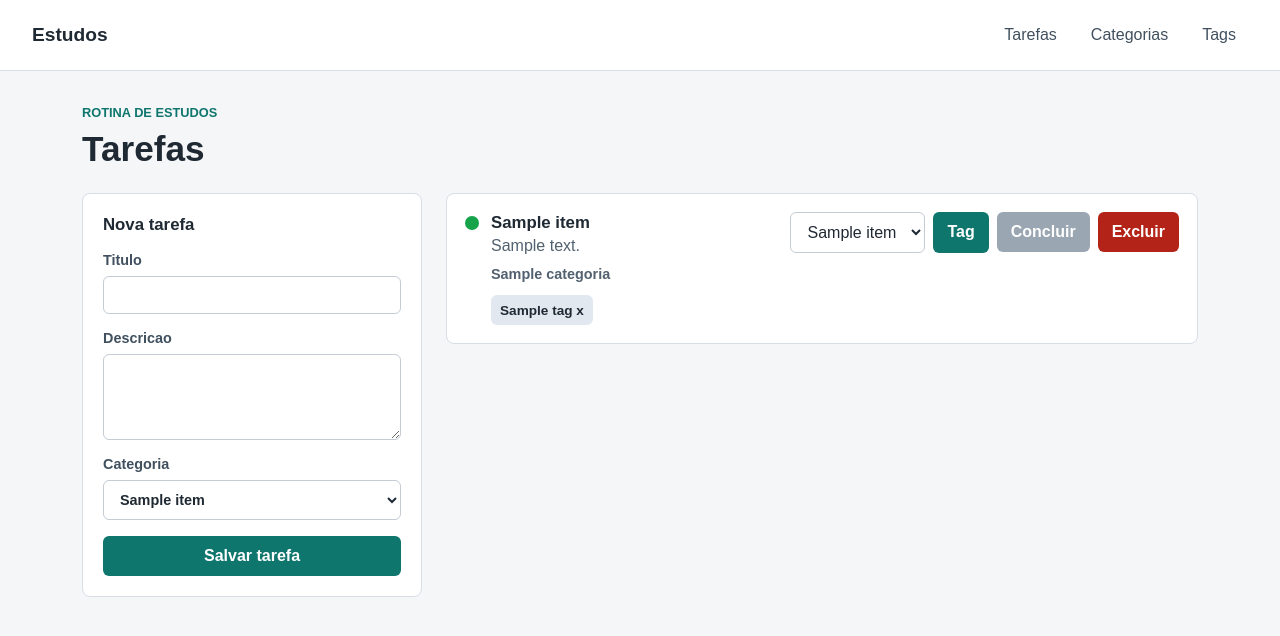
After one commit to PedroCB11/ProjetoFinalC216L, a Flask app: page /tarefas in a window 1280 px wide. The commit adds this page. Shown: the top 636 px of the page. Run offline with Flask 3, Linux system fonts and the light colour scheme; a database or web service that is not in the repository returns one stand-in record (values such as "Sample title"); data that the repository does not hold is empty.

Commit message:
adiciona testes do backend e adicionei o front

```diff
--- a/frontend/app.py
+++ b/frontend/app.py
@@ -1,8 +1,121 @@
-from flask import Flask, render_template
+import os
+
+import requests
+from flask import Flask, redirect, render_template, request, url_for
 
 app = Flask(__name__)
+
+API_BASE_URL = os.getenv("API_BASE_URL", "http://localhost:8000")
+API_TIMEOUT = 1.5
+
+
+def api_get(path, default=None):
+    try:
+        response = requests.get(f"{API_BASE_URL}{path}", timeout=API_TIMEOUT)
+        response.raise_for_status()
+        return response.json()
+    except requests.RequestException:
+        return default if default is not None else []
+
+
+def api_send(method, path, payload=None):
+    try:
+        response = requests.request(
+            method,
+            f"{API_BASE_URL}{path}",
+            json=payload,
+            timeout=API_TIMEOUT,
+        )
+        return response.ok
+    except requests.RequestException:
+        return False
 
 
 @app.get("/")
 def index():
-    return render_template("index.html")
+    return redirect(url_for("tarefas"))
+
+
+@app.get("/tarefas")
+def tarefas():
+    return render_template(
+        "tarefas.html",
+        tarefas=api_get("/tarefas/", []),
+        categorias=api_get("/categorias/", []),
+        tags=api_get("/tags/", []),
+    )
+
+
+@app.post("/tarefas")
+def criar_tarefa():
+    payload = {
+        "titulo": request.form["titulo"],
+        "descricao": request.form.get("descricao") or None,
+        "concluida": False,
+        "categoria_id": int(request.form["categoria_id"]),
+    }
+    api_send("POST", "/tarefas/", payload)
+    return redirect(url_for("tarefas"))
+
+
+@app.post("/tarefas/<int:tarefa_id>/concluir")
+def concluir_tarefa(tarefa_id):
+    api_send("PUT", f"/tarefas/{tarefa_id}", {"concluida": True})
+    return redirect(url_for("tarefas"))
+
+
+@app.post("/tarefas/<int:tarefa_id>/excluir")
+def excluir_tarefa(tarefa_id):
+    api_send("DELETE", f"/tarefas/{tarefa_id}")
+    return redirect(url_for("tarefas"))
+
+
+@app.post("/tarefas/<int:tarefa_id>/tags")
+def vincular_tag(tarefa_id):
+    tag_id = int(request.form["tag_id"])
+    api_send("POST", f"/tarefas/{tarefa_id}/tags/{tag_id}")
+    return redirect(url_for("tarefas"))
+
+
+@app.post("/tarefas/<int:tarefa_id>/tags/<int:tag_id>/remover")
+def remover_tag(tarefa_id, tag_id):
+    api_send("DELETE", f"/tarefas/{tarefa_id}/tags/{tag_id}")
+    return redirect(url_for("tarefas"))
+
+
+@app.get("/categorias")
+def categorias():
+    return render_template("categorias.html", categorias=api_get("/categorias/", []))
+
+
+@app.post("/categorias")
+def criar_categoria():
+    payload = {
+        "nome": request.form["nome"],
+        "descricao": request.form.get("descricao") or None,
+    }
+    api_send("POST", "/categorias/", payload)
+    return redirect(url_for("categorias"))
+
+
+@app.post("/categorias/<int:categoria_id>/excluir")
+def excluir_categoria(categoria_id):
+    api_send("DELETE", f"/categorias/{categoria_id}")
+    return redirect(url_for("categorias"))
+
+
+@app.get("/tags")
+def tags():
+    return render_template("tags.html", tags=api_get("/tags/", []))
+
+
+@app.post("/tags")
+def criar_tag():
+    api_send("POST", "/tags/", {"nome": request.form["nome"]})
+    return redirect(url_for("tags"))
+
+
+@app.post("/tags/<int:tag_id>/excluir")
+def excluir_tag(tag_id):
+    api_send("DELETE", f"/tags/{tag_id}")
+    return redirect(url_for("tags"))
--- a/frontend/static/css/styles.css
+++ b/frontend/static/css/styles.css
@@ -1,7 +1,7 @@
 :root {
   color-scheme: light;
   font-family: Arial, Helvetica, sans-serif;
-  background: #f6f7f9;
+  background: #f4f6f8;
   color: #1f2933;
 }
 
@@ -13,33 +13,250 @@ body {
   margin: 0;
 }
 
-.shell {
-  min-height: 100vh;
-  display: grid;
-  place-items: center;
+button,
+input,
+select,
+textarea {
+  font: inherit;
+}
+
+.topbar {
+  display: flex;
+  align-items: center;
+  justify-content: space-between;
+  gap: 24px;
+  padding: 18px 32px;
+  background: #ffffff;
+  border-bottom: 1px solid #d8dee6;
+}
+
+.brand {
+  color: #1f2933;
+  font-size: 1.2rem;
+  font-weight: 800;
+  text-decoration: none;
+}
+
+.nav {
+  display: flex;
+  gap: 10px;
+  flex-wrap: wrap;
+}
+
+.nav a {
+  color: #40505f;
+  padding: 8px 12px;
+  text-decoration: none;
+}
+
+.nav a:hover {
+  color: #0f766e;
+}
+
+.page {
+  width: min(1180px, 100%);
+  margin: 0 auto;
   padding: 32px;
 }
 
-.intro {
-  width: min(720px, 100%);
+.page-header {
+  display: flex;
+  align-items: end;
+  justify-content: space-between;
+  margin-bottom: 24px;
 }
 
 .eyebrow {
-  margin: 0 0 12px;
-  color: #2f6f5e;
-  font-size: 0.875rem;
-  font-weight: 700;
+  margin: 0 0 8px;
+  color: #0f766e;
+  font-size: 0.8rem;
+  font-weight: 800;
   text-transform: uppercase;
 }
 
+h1,
+h2,
+p {
+  margin: 0;
+}
+
 h1 {
-  margin: 0 0 16px;
-  font-size: clamp(2rem, 5vw, 4rem);
-  line-height: 1.05;
+  font-size: 2.2rem;
+  line-height: 1.1;
+}
+
+h2 {
+  font-size: 1.05rem;
+  line-height: 1.3;
 }
 
 p {
-  margin: 0;
-  font-size: 1.125rem;
-  line-height: 1.6;
+  color: #52616f;
+  line-height: 1.5;
 }
+
+.layout {
+  display: grid;
+  grid-template-columns: minmax(260px, 340px) 1fr;
+  gap: 24px;
+  align-items: start;
+}
+
+.panel,
+.item,
+.empty {
+  background: #ffffff;
+  border: 1px solid #d8dee6;
+  border-radius: 8px;
+}
+
+.panel {
+  display: grid;
+  gap: 16px;
+  padding: 20px;
+}
+
+label {
+  display: grid;
+  gap: 8px;
+  color: #40505f;
+  font-size: 0.9rem;
+  font-weight: 700;
+}
+
+input,
+select,
+textarea {
+  width: 100%;
+  border: 1px solid #c5ccd5;
+  border-radius: 6px;
+  padding: 10px 12px;
+  background: #ffffff;
+  color: #1f2933;
+}
+
+button {
+  min-height: 40px;
+  border: 0;
+  border-radius: 6px;
+  padding: 9px 14px;
+  background: #0f766e;
+  color: #ffffff;
+  cursor: pointer;
+  font-weight: 700;
+}
+
+button:hover {
+  background: #115e59;
+}
+
+button:disabled {
+  background: #9aa6b2;
+  cursor: not-allowed;
+}
+
+.danger {
+  background: #b42318;
+}
+
+.danger:hover {
+  background: #8f1d15;
+}
+
+.list {
+  display: grid;
+  gap: 14px;
+}
+
+.list.compact {
+  grid-template-columns: repeat(auto-fit, minmax(220px, 1fr));
+}
+
+.item {
+  display: flex;
+  justify-content: space-between;
+  gap: 16px;
+  padding: 18px;
+}
+
+.item-main {
+  display: flex;
+  gap: 12px;
+}
+
+.status {
+  width: 14px;
+  height: 14px;
+  margin-top: 4px;
+  flex: 0 0 14px;
+  border-radius: 999px;
+  background: #f59e0b;
+}
+
+.status.done {
+  background: #16a34a;
+}
+
+.meta {
+  margin-top: 6px;
+  font-size: 0.9rem;
+  font-weight: 700;
+}
+
+.chips {
+  display: flex;
+  flex-wrap: wrap;
+  gap: 8px;
+  margin-top: 10px;
+}
+
+.chip {
+  min-height: 30px;
+  padding: 5px 9px;
+  background: #e2e8f0;
+  color: #1f2933;
+  font-size: 0.85rem;
+}
+
+.chip:hover {
+  background: #cbd5e1;
+}
+
+.actions {
+  display: flex;
+  align-items: start;
+  gap: 8px;
+  flex-wrap: wrap;
+  justify-content: end;
+}
+
+.actions form {
+  display: flex;
+  gap: 8px;
+}
+
+.empty {
+  padding: 24px;
+  color: #52616f;
+}
+
+@media (max-width: 820px) {
+  .topbar,
+  .page-header,
+  .item {
+    align-items: stretch;
+    flex-direction: column;
+  }
+
+  .layout {
+    grid-template-columns: 1fr;
+  }
+
+  .page {
+    padding: 24px 16px;
+  }
+
+  .actions {
+    justify-content: start;
+  }
+}
--- /dev/null
+++ b/frontend/templates/base.html
@@ -0,0 +1,23 @@
+<!doctype html>
+<html lang="pt-BR">
+  <head>
+    <meta charset="utf-8">
+    <meta name="viewport" content="width=device-width, initial-scale=1">
+    <title>{% block title %}Gerenciador de Estudos{% endblock %}</title>
+    <link rel="stylesheet" href="{{ url_for('static', filename='css/styles.css') }}">
+  </head>
+  <body>
+    <header class="topbar">
+      <a class="brand" href="{{ url_for('tarefas') }}">Estudos</a>
+      <nav class="nav">
+        <a href="{{ url_for('tarefas') }}">Tarefas</a>
+        <a href="{{ url_for('categorias') }}">Categorias</a>
+        <a href="{{ url_for('tags') }}">Tags</a>
+      </nav>
+    </header>
+
+    <main class="page">
+      {% block content %}{% endblock %}
+    </main>
+  </body>
+</html>
--- /dev/null
+++ b/frontend/templates/tarefas.html
@@ -0,0 +1,76 @@
+{% extends "base.html" %}
+
+{% block title %}Tarefas | Gerenciador de Estudos{% endblock %}
+
+{% block content %}
+  <section class="page-header">
+    <div>
+      <p class="eyebrow">Rotina de estudos</p>
+      <h1>Tarefas</h1>
+    </div>
+  </section>
+
+  <section class="layout">
+    <form class="panel" action="{{ url_for('criar_tarefa') }}" method="post">
+      <h2>Nova tarefa</h2>
+      <label>
+        Titulo
+        <input name="titulo" required>
+      </label>
+      <label>
+        Descricao
+        <textarea name="descricao" rows="4"></textarea>
+      </label>
+      <label>
+        Categoria
+        <select name="categoria_id" required>
+          {% for categoria in categorias %}
+            <option value="{{ categoria.id }}">{{ categoria.nome }}</option>
+          {% endfor %}
+        </select>
+      </label>
+      <button type="submit" {% if not categorias %}disabled{% endif %}>Salvar tarefa</button>
+    </form>
+
+    <section class="list">
+      {% for tarefa in tarefas %}
+        <article class="item">
+          <div class="item-main">
+            <span class="status {% if tarefa.concluida %}done{% endif %}"></span>
+            <div>
+              <h2>{{ tarefa.titulo }}</h2>
+              <p>{{ tarefa.descricao or "Sem descricao" }}</p>
+              <p class="meta">{{ tarefa.categoria.nome }}</p>
+              <div class="chips">
+                {% for tag in tarefa.tags %}
+                  <form action="{{ url_for('remover_tag', tarefa_id=tarefa.id, tag_id=tag.id) }}" method="post">
+                    <button class="chip" type="submit">{{ tag.nome }} x</button>
+                  </form>
+                {% endfor %}
+              </div>
+            </div>
+          </div>
+
+          <div class="actions">
+            <form action="{{ url_for('vincular_tag', tarefa_id=tarefa.id) }}" method="post">
+              <select name="tag_id" required>
+                {% for tag in tags %}
+                  <option value="{{ tag.id }}">{{ tag.nome }}</option>
+                {% endfor %}
+              </select>
+              <button type="submit" {% if not tags %}disabled{% endif %}>Tag</button>
+            </form>
+            <form action="{{ url_for('concluir_tarefa', tarefa_id=tarefa.id) }}" method="post">
+              <button type="submit" {% if tarefa.concluida %}disabled{% endif %}>Concluir</button>
+            </form>
+            <form action="{{ url_for('excluir_tarefa', tarefa_id=tarefa.id) }}" method="post">
+              <button class="danger" type="submit">Excluir</button>
+            </form>
+          </div>
+        </article>
+      {% else %}
+        <article class="empty">Cadastre uma categoria e crie sua primeira tarefa.</article>
+      {% endfor %}
+    </section>
+  </section>
+{% endblock %}
```
Also changed, not shown: frontend/templates/categorias.html (added, +43 -0 lines), frontend/templates/tags.html (added, +36 -0 lines), README.md.
